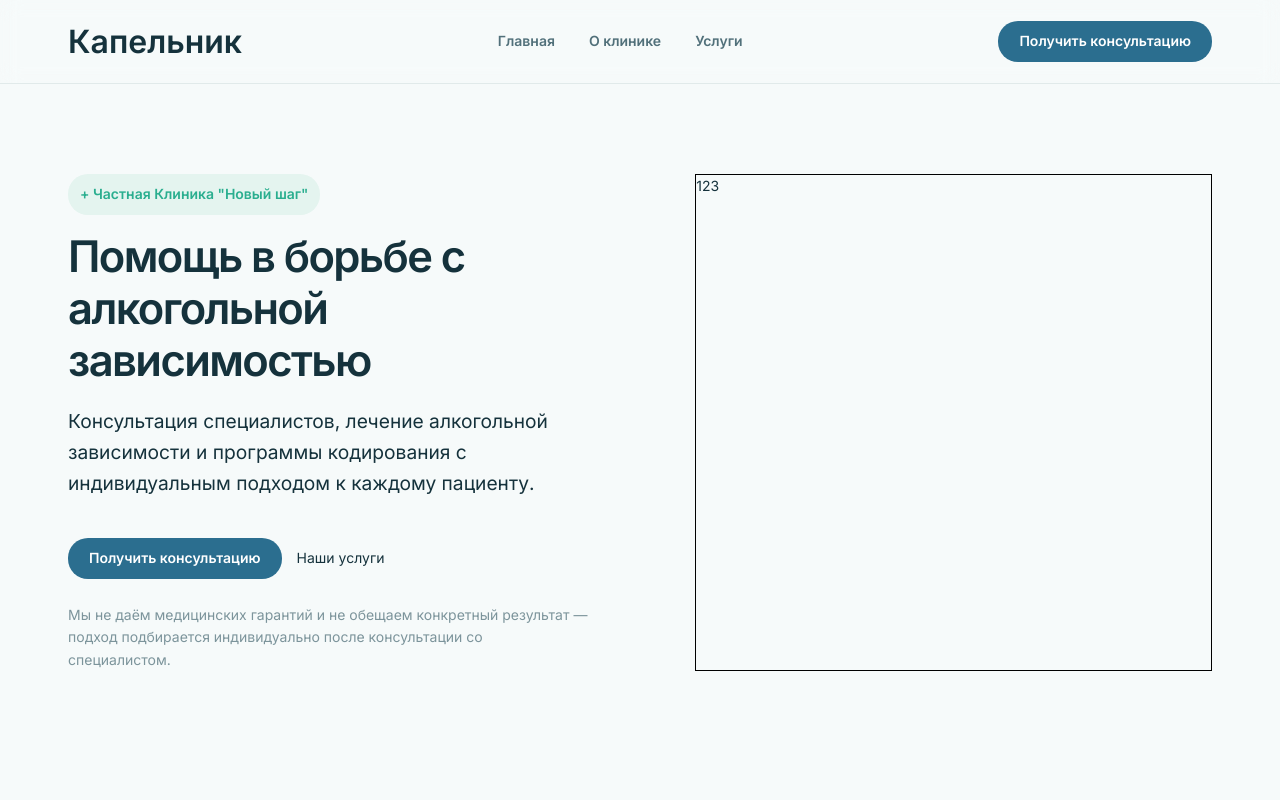
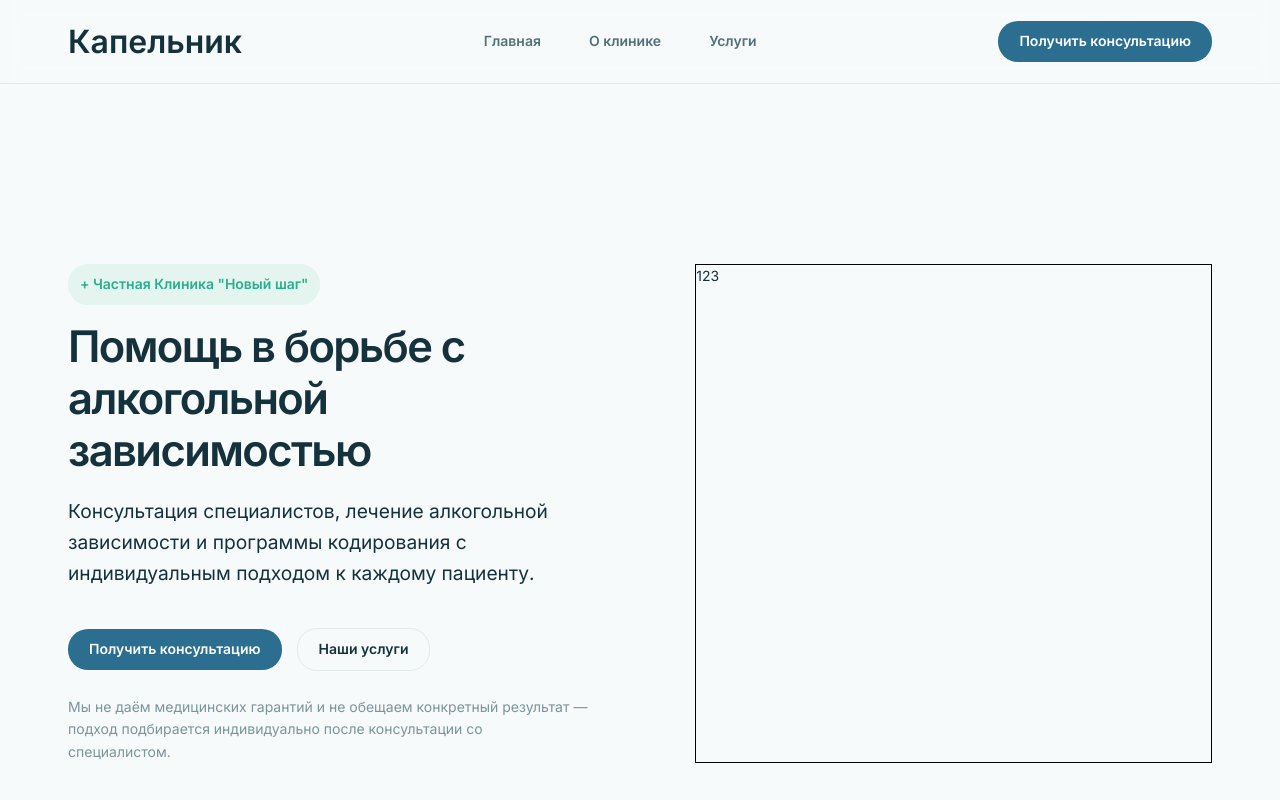
Before and after one commit to grekovpavel019/narcology, a React (Vite) app: page / in a window 1280 px wide. Built offline with nearby package versions, Linux system fonts and the light colour scheme.

Commit message:
styles: complete primary hero section

```diff
--- a/src/App/styles/global.scss
+++ b/src/App/styles/global.scss
@@ -11,10 +11,6 @@ body {
 }
 
 main {
-    margin-top: 90px;
-}
-
-section {
     margin-top: 90px;
 }
 
@@ -46,10 +42,27 @@ section {
     }
 }
 
+.secondaryButton {
+    padding: 9px 21px;
+
+    cursor: pointer;
+
+    font-weight: bold;
+
+    border: 1px solid var(--color-border);
+    border-radius: var(--btn-bor-rad);
+
+    transition: background .25s linear;
+
+    &:hover {
+        background-color: var(--color-border-soft);
+    }
+}
+
 .navLinkButton {
     cursor: pointer;
 
-    padding: 9px 14px;
+    padding: 9px 21px;
 
     color: var(--color-text-secondary);
     font-weight: bold;
--- a/src/App/styles/variables.scss
+++ b/src/App/styles/variables.scss
@@ -31,5 +31,5 @@
 
     --btn-bor-rad: 20px;
 
-    --sec-m-top: 90px;
+    --sec-p-top: 90px;
 }
--- a/src/sections/Hero/Hero.module.scss
+++ b/src/sections/Hero/Hero.module.scss
@@ -4,6 +4,8 @@ $lc-max-w: 520px;
     display: grid;
     grid-template-columns: 1.05fr 0.95fr;
     gap: 56px;
+
+    padding-top: var(--sec-p-top);
 }
 
 .heroIntro {
```
